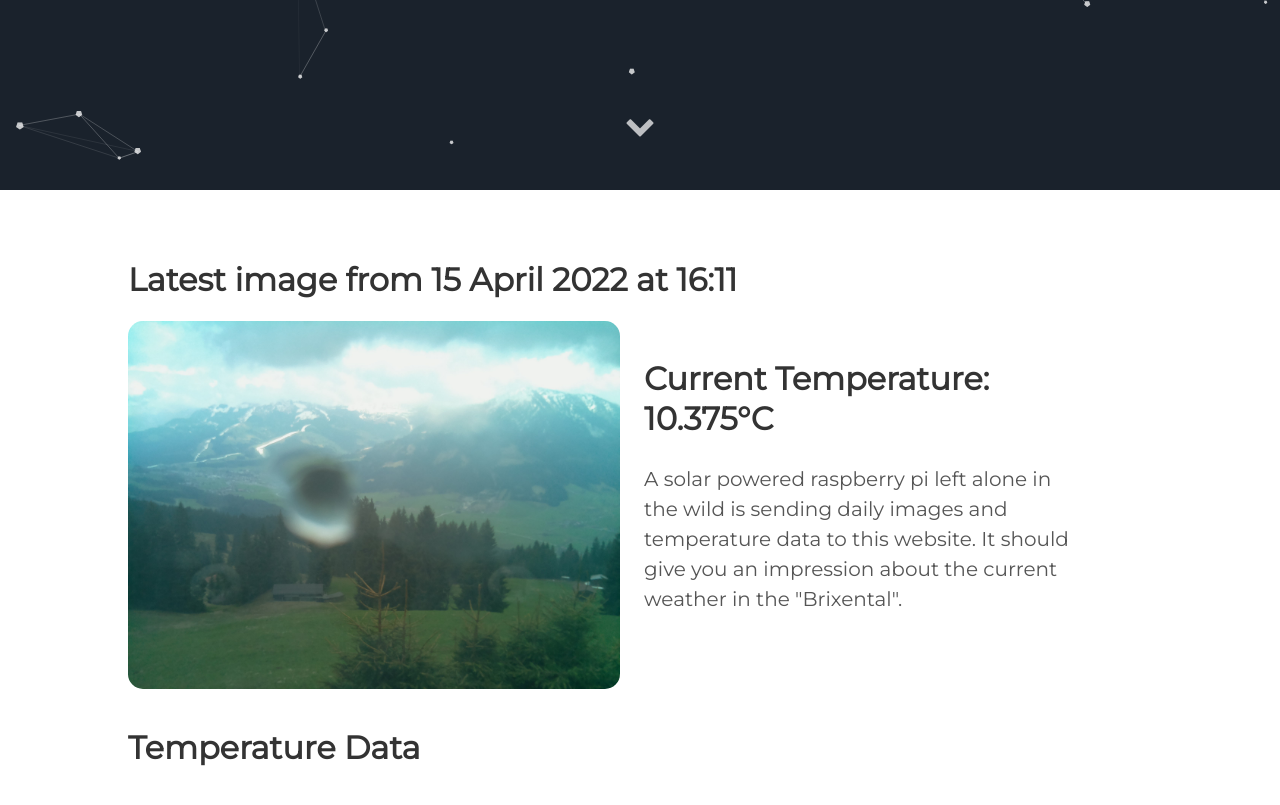
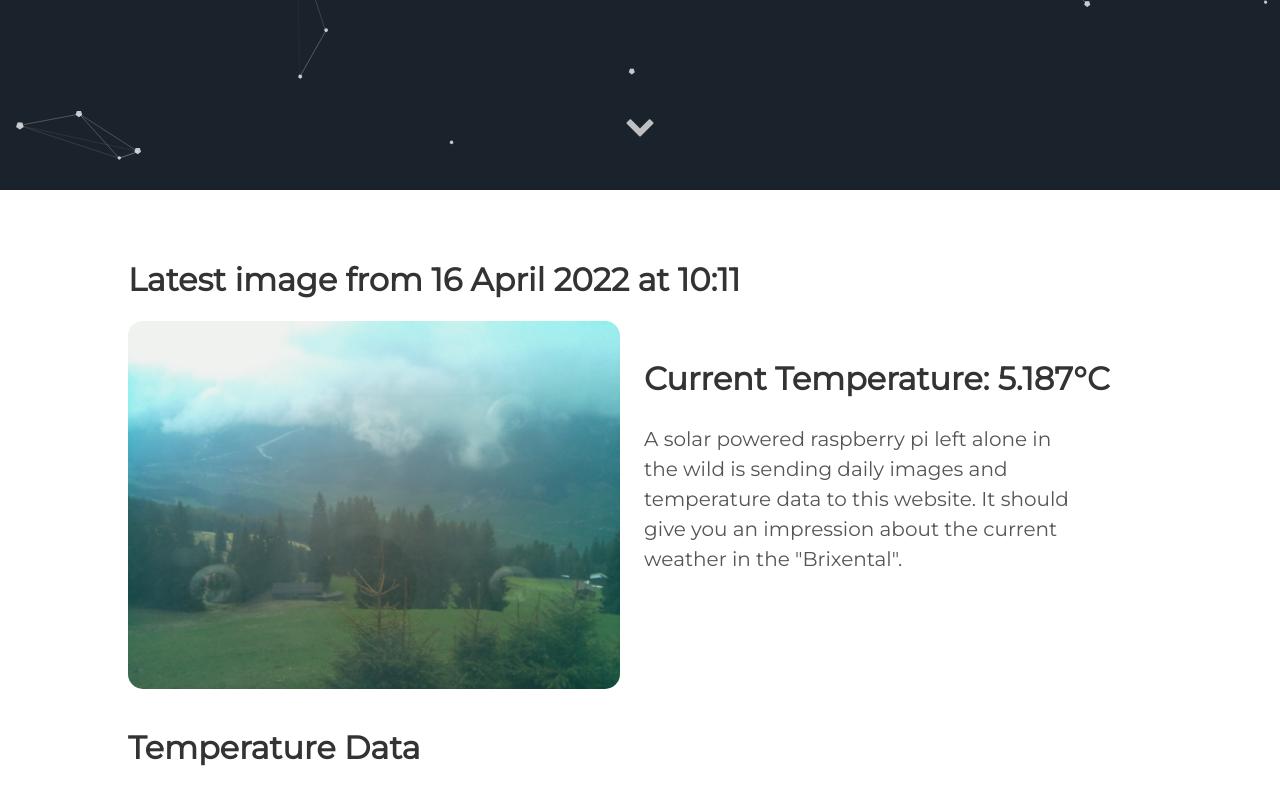
Before and after one commit to vektorious/vektorious.github.io, a Jekyll site: the page built from resources/huette.md, in a window 1280 px wide and 900 px high, scrolled down 710 px. Shown: the top 805 px of the window. Built offline with Jekyll 4.4.1, drawn with Linux system fonts in a browser that asks for light colours.

Commit message:
I'm a bot beep boop

```diff
--- a/resources/huette.md
+++ b/resources/huette.md
@@ -6,13 +6,13 @@ image: '/assets/img/'
 description: 'Live image from the Austrian alps'
 twitter_text: ' '
 ---
-## Latest image from 15 April 2022 at 16:11
+## Latest image from 16 April 2022 at 10:11
 <div class="huette">
   <div class="huette-image">
     <img src="{{ "/assets/img/huette.jpg" | prepend: site.baseurl }}">
   </div>
   <div class="huette-text">
-        <h2>Current Temperature: 10.375°C</h2>
+        <h2>Current Temperature: 5.187°C</h2>
         <p>A solar powered raspberry pi left alone in the wild is sending daily images and temperature data to this website. It should give you an impression about the current weather in the "Brixental".</p>
 
   </div>
```
Also changed, not shown: rpi-script/2022-04-16_100945.txt (renamed from rpi-script/2022-04-15_160945.txt, +5 -5 lines), rpi-script/huette.md (+2 -2 lines), assets/img/huette.jpg, assets/img/temp_plot.png, rpi-script/temp_plot.png, 1 other file.
